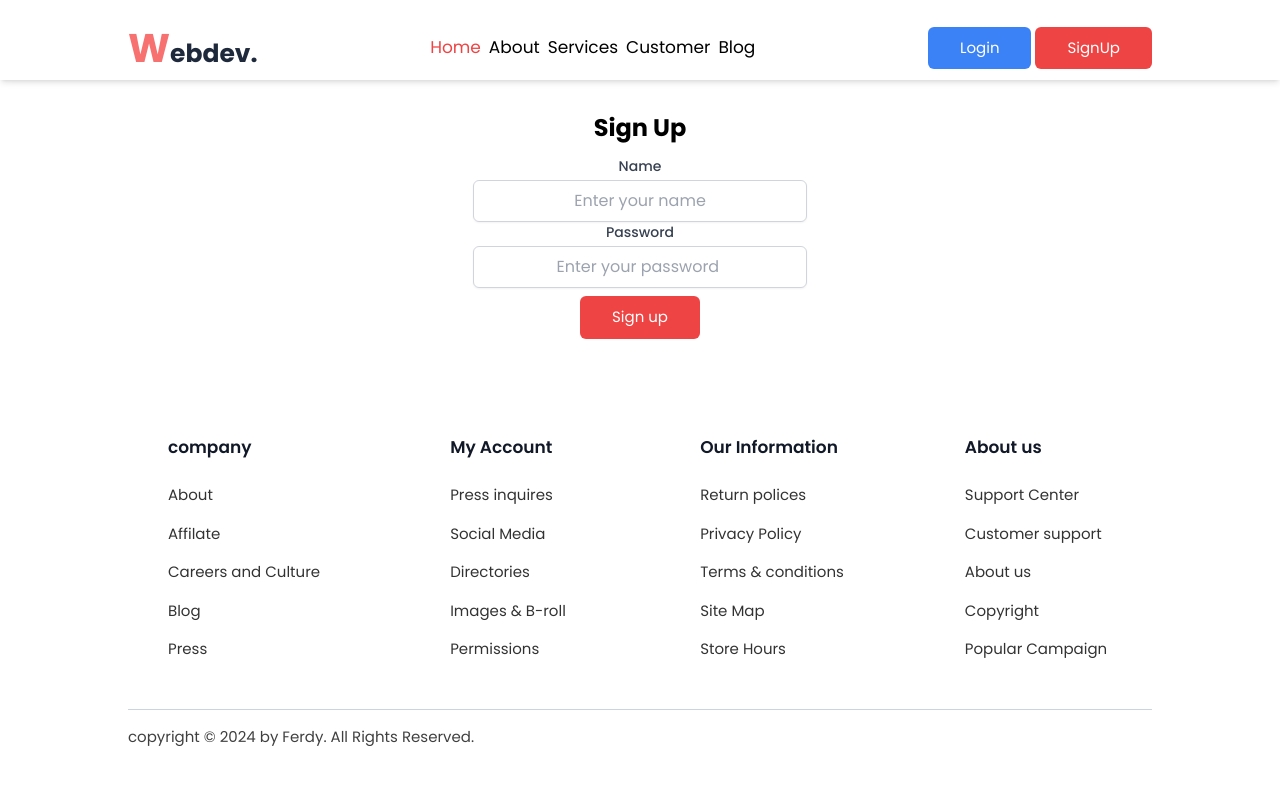
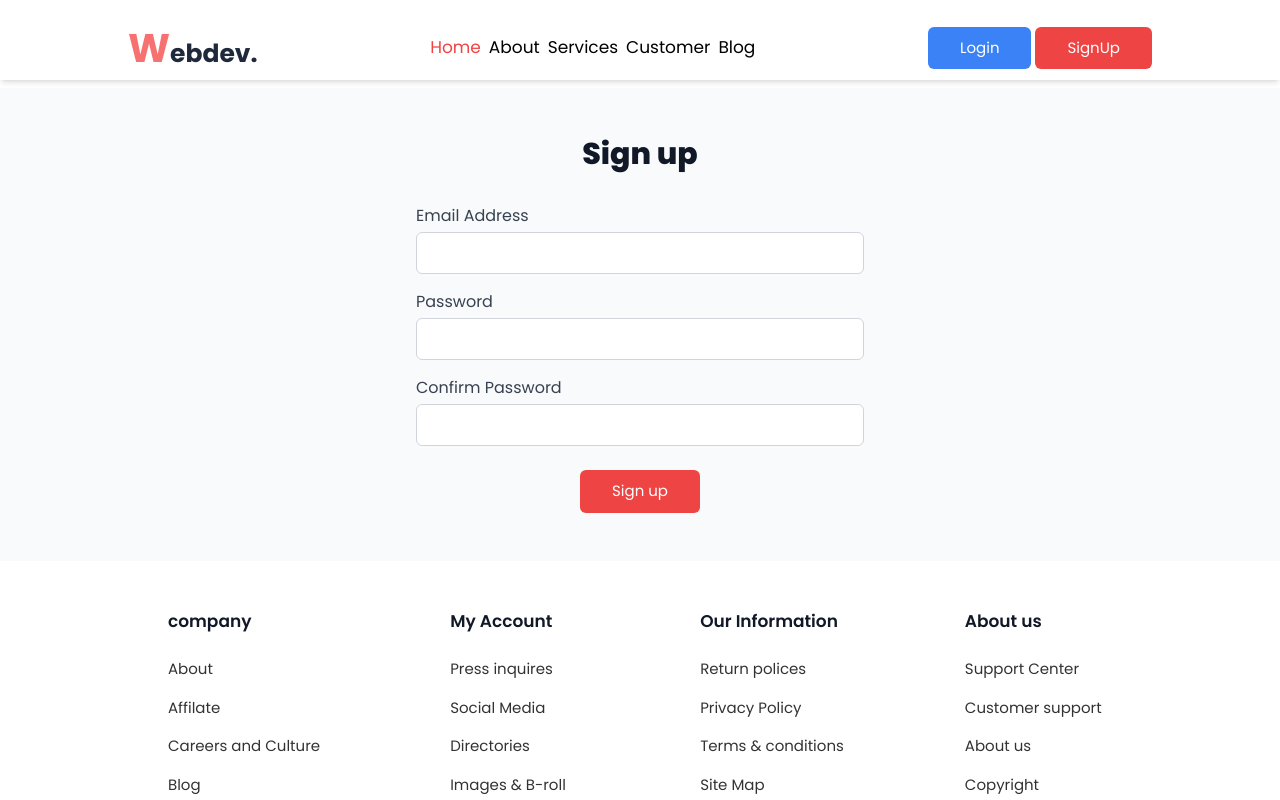
Before and after one commit to ferdy777/agency, a Next.js app: page /signup in a window 1280 px wide. Shown: the top 800 px of the page. Built offline with nearby package versions, Linux system fonts and the light colour scheme.

Commit message:
third commit

```diff
--- a/app/about/page.tsx
+++ b/app/about/page.tsx
@@ -3,7 +3,7 @@ import About from "../components/About";
 
 const Aboutpage = () => {
   return (
-    <div>
+    <div className="mt-[7rem] lg:mt-[6rem]">
       <About />
     </div>
   );
--- a/app/components/Form.tsx
+++ b/app/components/Form.tsx
@@ -1,37 +1,67 @@
-import React from "react";
+"use client";
+
+import { useState } from "react";
 import ButtonBlue from "./Button/ButtonBlue";
 
 const Form = () => {
+  const [formData, setFormData] = useState({
+    email: "",
+    password: "",
+  });
+
+  const handleChange = (e) => {
+    const { name, value } = e.target;
+    setFormData((prevState) => ({
+      ...prevState,
+      [name]: value,
+    }));
+  };
+
+  const handleSubmit = (e) => {
+    e.preventDefault();
+    // Handle form submission logic here
+    console.log(formData);
+  };
+
   return (
-    <div>
-      <div>
-        <form className="flex flex-col items-center justify-center mx-auto ">
-          <h2 className="text-2xl mb-3 font-bold text-center">Login</h2>
-          <label className="block text-sm font-medium text-gray-700">
-            Name
+    <form
+      className="max-w-md mx-auto"
+      onSubmit={handleSubmit}
+      // method="POST"
+      // action="https://getform.io/f/lbkmzdpb"
+    >
+      <div className="mb-4">
+        <label htmlFor="email" className="block text-gray-700">
+          Email Address
         </label>
         <input
-            className="mt-1 block text-center max-w-full p-2 border outline-none border-gray-300 rounded-md shadow-sm"
-            type="text"
-            placeholder="Enter your name"
+          type="email"
+          id="email"
+          name="email"
+          value={formData.email}
+          onChange={handleChange}
+          className="mt-1 px-4 py-2 w-full border border-gray-300 rounded-md focus:outline-none focus:border-blue-500"
           required
         />
-          <label className="block text-sm font-medium text-gray-700">
+      </div>
+      <div className="mb-6">
+        <label htmlFor="password" className="block text-gray-700">
           Password
         </label>
         <input
-            className="mt-1 block text-center max-w-full mb-2 p-2 border outline-none border-gray-300 rounded-md shadow-sm"
-            type="text"
-            placeholder="Enter your password "
+          type="password"
+          id="password"
+          name="password"
+          value={formData.password}
+          onChange={handleChange}
+          className="mt-1 px-4 py-2 w-full border border-gray-300 rounded-md focus:outline-none focus:border-blue-500"
           required
         />
-          {/* <button className="py-2 px-20 text-center pl-2 border border-red-500 bg-blue-600 rounded mt-3 mx-auto">
-            login
-          </button> */}
-          <ButtonBlue text="Login" />
+      </div>
+      <div className="text-center">
+        <ButtonBlue text="Log in" />
+      </div>
     </form>
-      </div>
-    </div>
   );
 };
 
--- a/app/components/SignForm.tsx
+++ b/app/components/SignForm.tsx
@@ -1,36 +1,77 @@
-import React from "react";
-import ButtonBlue from "./Button/ButtonBlue";
+"use client";
+import { useState } from "react";
 import ButtonRed from "./Button/ButtonRed";
 
-const SignForm = () => {
+const SignUpForm = () => {
+  const [formData, setFormData] = useState({
+    email: "",
+    password: "",
+    confirmPassword: "",
+  });
+
+  const handleChange = (e) => {
+    const { name, value } = e.target;
+    setFormData((prevState) => ({
+      ...prevState,
+      [name]: value,
+    }));
+  };
+
+  const handleSubmit = (e) => {
+    e.preventDefault();
+    // Handle form submission logic here
+    console.log(formData);
+  };
+
   return (
-    <div>
-      <div>
-        <form className="flex flex-col items-center justify-center mx-auto pt-[5rem] pb-[3rem]">
-          <h2 className="text-2xl mb-3 font-bold text-center">Sign Up</h2>
-          <label className="block text-sm font-medium text-gray-700">
-            Name
+    <form className="max-w-md mx-auto" onSubmit={handleSubmit}>
+      <div className="mb-4">
+        <label htmlFor="email" className="block text-gray-700">
+          Email Address
         </label>
         <input
-            className="mt-1 block text-center max-w-full p-2 border outline-none border-gray-300 rounded-md shadow-sm"
-            type="text"
-            placeholder="Enter your name"
+          type="email"
+          id="email"
+          name="email"
+          value={formData.email}
+          onChange={handleChange}
+          className="mt-1 px-4 py-2 w-full border border-gray-300 rounded-md focus:outline-none focus:border-blue-500"
           required
         />
-          <label className="block text-sm font-medium text-gray-700">
+      </div>
+      <div className="mb-4">
+        <label htmlFor="password" className="block text-gray-700">
           Password
         </label>
         <input
-            className="mt-1 block text-center max-w-full mb-2 p-2 border outline-none border-gray-300 rounded-md shadow-sm"
-            type="text"
-            placeholder="Enter your password "
+          type="password"
+          id="password"
+          name="password"
+          value={formData.password}
+          onChange={handleChange}
+          className="mt-1 px-4 py-2 w-full border border-gray-300 rounded-md focus:outline-none focus:border-blue-500"
           required
         />
+      </div>
+      <div className="mb-6">
+        <label htmlFor="confirmPassword" className="block text-gray-700">
+          Confirm Password
+        </label>
+        <input
+          type="password"
+          id="confirmPassword"
+          name="confirmPassword"
+          value={formData.confirmPassword}
+          onChange={handleChange}
+          className="mt-1 px-4 py-2 w-full border border-gray-300 rounded-md focus:outline-none focus:border-blue-500"
+          required
+        />
+      </div>
+      <div className="text-center">
         <ButtonRed text="Sign up" />
+      </div>
     </form>
-      </div>
-    </div>
   );
 };
 
-export default SignForm;
+export default SignUpForm;
--- a/app/customer/page.tsx
+++ b/app/customer/page.tsx
@@ -3,7 +3,7 @@ import Customer from "../components/Customer";
 
 const page = () => {
   return (
-    <div>
+    <div className="mt-[3rem]">
       <Customer />
     </div>
   );
--- a/app/form/page.tsx
+++ b/app/form/page.tsx
@@ -1,12 +1,18 @@
-import React from "react";
 import Form from "../components/Form";
 
-const page = () => {
+const LoginPage = () => {
   return (
-    <div className="pt-[6rem]">
-      <Form />
+    <div className=" lg:mt-[5.5rem] mt-[5rem] flex items-center justify-center bg-gray-50 py-12 px-4 sm:px-6 lg:px-8">
+      <div className="max-w-md w-full space-y-8">
+        <div>
+          <h2 className="text-center text-3xl font-extrabold text-gray-900">
+            Log in
+          </h2>
+        </div>
+        <Form />
+      </div>
     </div>
   );
 };
 
-export default page;
+export default LoginPage;
--- a/app/layout.tsx
+++ b/app/layout.tsx
@@ -24,7 +24,7 @@ export default function RootLayout({
       <body className={poppins.className}>
         <div className="overflow-hidden ">
           <ResponsiveNav />
-          <div className="sm:mt-[6rem] mt-[10rem] xl:mt-[1rem]">{children}</div>
+          <div className="sm:mt-[6rem] mt-[2rem] xl:mt-[1rem]">{children}</div>
           <Footer />
         </div>
       </body>
--- a/app/services/page.tsx
+++ b/app/services/page.tsx
@@ -3,7 +3,7 @@ import Services from "../components/Services";
 
 const page = () => {
   return (
-    <div>
+    <div className="mt-[7rem]">
       <Services />
     </div>
   );
--- a/app/signup/page.tsx
+++ b/app/signup/page.tsx
@@ -1,12 +1,18 @@
-import React from "react";
-import SignForm from "../components/SignForm";
+import SignUpForm from "../components/SignForm";
 
-const page = () => {
+const SignUpPage = () => {
   return (
-    <div className="pt-[1rem]">
-      <SignForm />
+    <div className=" lg:mt-[5.5rem] mt-[5rem] min-h flex items-center justify-center bg-gray-50 py-12 px-4 sm:px-6 lg:px-8">
+      <div className="max-w-md w-full space-y-8">
+        <div>
+          <h2 className="text-center text-3xl font-extrabold text-gray-900">
+            Sign up
+          </h2>
+        </div>
+        <SignUpForm />
+      </div>
     </div>
   );
 };
 
-export default page;
+export default SignUpPage;
```
Lines whose indentation alone changed are shown as unchanged.
